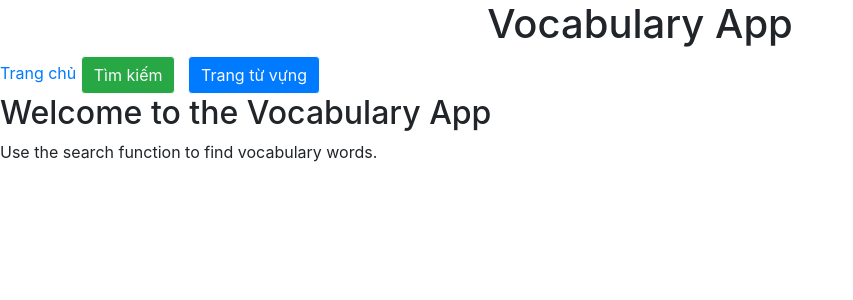
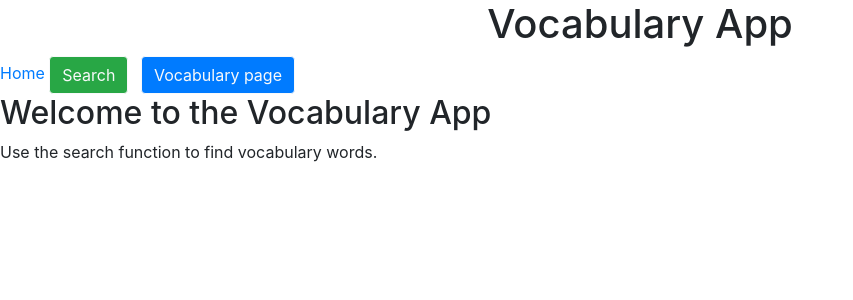
Before and after one commit to Sindy0711/DictionaryApp, a Flask app: page / in a window 1280 px wide. Shown: the top 300 px of the page, without its empty margins (0-853 px from the left). Run offline with Flask 3, Linux system fonts and the light colour scheme; some libraries are stand-ins or nearby versions.

Commit message:
Update layout.html

```diff
--- a/templates/layout.html
+++ b/templates/layout.html
@@ -10,9 +10,9 @@
     <header>
         <h1 class="text-center">Vocabulary App</h1>
         <nav>
-            <a href="/">Trang chủ</a>
-            <a class="btn btn-outline-light btn-success mr-2" href="{{ url_for('search') }}" role="button">Tìm kiếm</a>
-            <a class="btn btn-outline-light btn-primary" href="{{ url_for('trang_tu_vung') }}" role="button">Trang từ vựng</a>
+            <a href="/">Home</a>
+            <a class="btn btn-outline-light btn-success mr-2" href="{{ url_for('search') }}" role="button">Search</a>
+            <a class="btn btn-outline-light btn-primary" href="{{ url_for('trang_tu_vung') }}" role="button">Vocabulary page</a>
         </nav>
     </header>
     <main>
```
